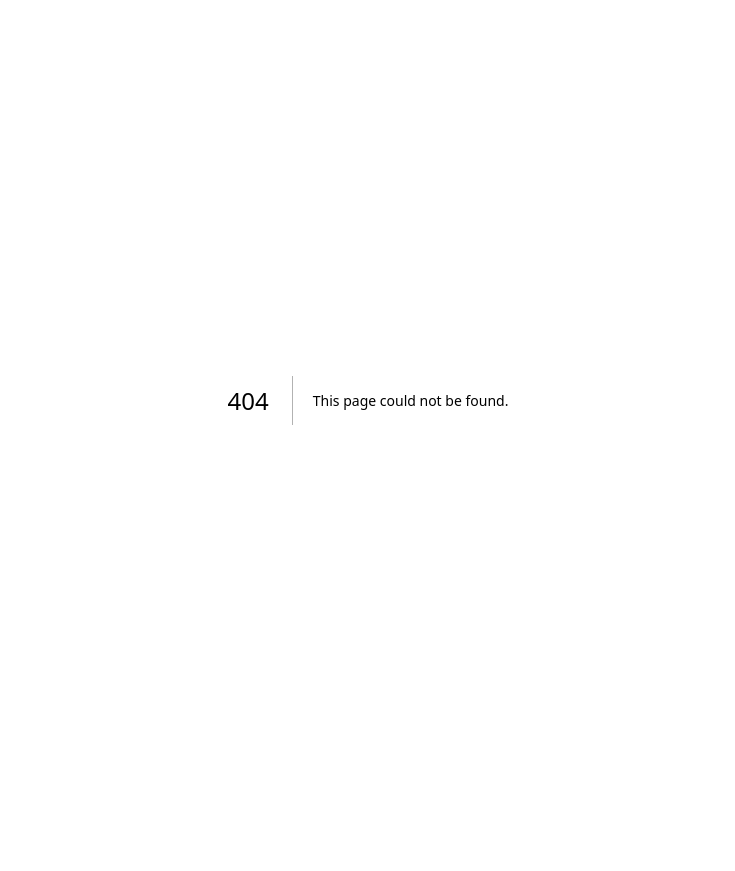
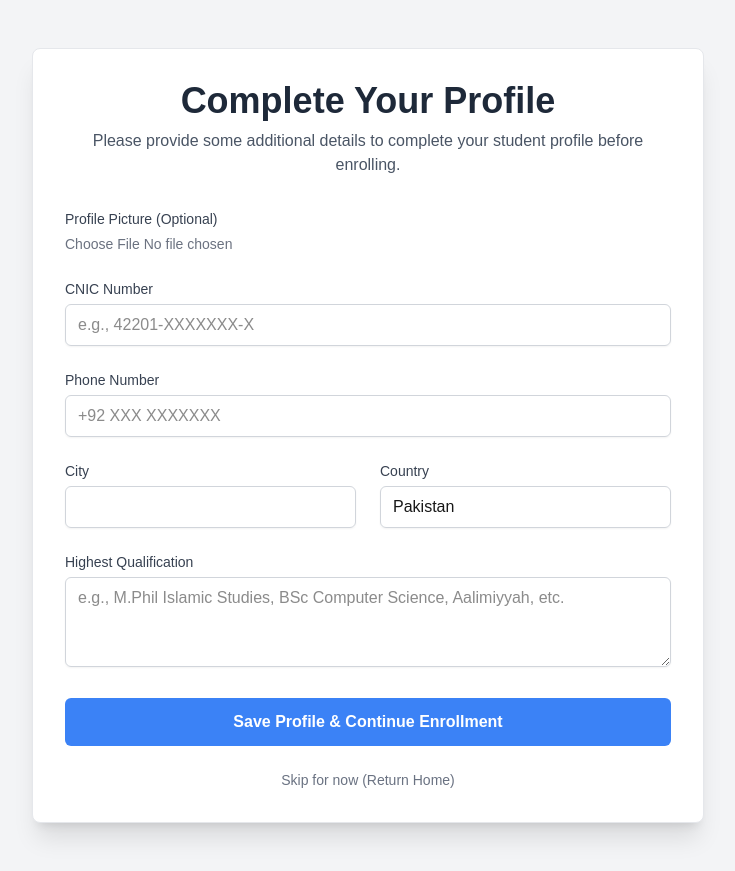
Before and after one commit to shafqatali2122/shaoor-institute-prototype, a Next.js app: page /complete-profile in a window 1280 px wide. Before the commit this address had no page. Shown: the whole page, without its empty margins (272-1007 px from the left). Before the commit the page ends 800 px from the top, so only its background shows below. Built offline with nearby package versions, Linux system fonts and the light colour scheme.

Commit message:
Fix duplicated code in checkout page

```diff
--- a/app/checkout/[slug]/page.js
+++ b/app/checkout/[slug]/page.js
@@ -15,6 +15,18 @@ export default function CheckoutPage({ params }) {
 
   return (
     <main className="flex min-h-screen flex-col items-center justify-center p-6 bg-gray-100">
+
+      {/* --- SIMULATION MESSAGE & LINK --- */}
+      <div className="w-full max-w-lg mb-4 p-4 bg-yellow-100 border-l-4 border-yellow-500 text-yellow-700">
+         <p className="font-bold">Prototype Note:</p>
+         <p>In a real application, if this was your first enrollment and your profile was incomplete, you would be automatically redirected to fill out your details first.</p>
+         <Link href="/complete-profile" className="font-semibold underline hover:text-yellow-800">
+           Click here to view the 'Complete Profile' form.
+         </Link>
+      </div>
+      {/* --- END SIMULATION MESSAGE --- */}
+
+      {/* Main Confirmation Box */}
       <div className="w-full max-w-lg bg-white p-10 rounded-lg shadow-xl border border-gray-200 text-center">
 
         {/* Success Icon */}
--- /dev/null
+++ b/app/complete-profile/page.js
@@ -0,0 +1,76 @@
+// app/complete-profile/page.js
+"use client"; // Needs client interactivity for form
+
+import Link from 'next/link';
+
+export default function CompleteProfilePage() {
+  return (
+    <main className="flex min-h-screen flex-col items-center p-6 md:p-12 bg-gray-100">
+      <div className="w-full max-w-2xl bg-white p-8 rounded-lg shadow-xl border border-gray-200">
+
+        <header className="text-center mb-8">
+          <h1 className="text-4xl font-bold text-gray-800">Complete Your Profile</h1>
+          <p className="text-gray-600 mt-2">Please provide some additional details to complete your student profile before enrolling.</p>
+        </header>
+
+        <form className="space-y-6">
+          {/* Profile Picture Upload */}
+          <div>
+            <label htmlFor="profile-picture" className="input-label">Profile Picture (Optional)</label>
+            <input id="profile-picture" type="file" accept="image/*" className="input-file"/>
+          </div>
+
+          {/* CNIC Number */}
+          <div>
+            <label htmlFor="cnic" className="input-label">CNIC Number</label>
+            <input type="text" id="cnic" placeholder="e.g., 42201-XXXXXXX-X" className="input-field" required />
+          </div>
+
+          {/* Phone Number */}
+          <div>
+            <label htmlFor="phone" className="input-label">Phone Number</label>
+            <input type="tel" id="phone" placeholder="+92 XXX XXXXXXX" className="input-field" required />
+          </div>
+
+          {/* City & Country */}
+          <div className="grid grid-cols-1 md:grid-cols-2 gap-6">
+            <div>
+              <label htmlFor="city" className="input-label">City</label>
+              <input type="text" id="city" className="input-field" required />
+            </div>
+            <div>
+              <label htmlFor="country" className="input-label">Country</label>
+              <input type="text" id="country" defaultValue="Pakistan" className="input-field" required />
+            </div>
+          </div>
+
+          {/* Qualifications */}
+          <div>
+            <label htmlFor="qualifications" className="input-label">Highest Qualification</label>
+            <textarea id="qualifications" rows="3" placeholder="e.g., M.Phil Islamic Studies, BSc Computer Science, Aalimiyyah, etc." className="input-field" required></textarea>
+          </div>
+
+          {/* Submit Button */}
+          <button type="submit" className="button-primary w-full">Save Profile & Continue Enrollment</button>
+        </form>
+
+        {/* Link back if needed */}
+        <div className="mt-6 text-center text-sm">
+          <Link href="/" className="text-gray-500 hover:underline">
+            Skip for now (Return Home)
+          </Link>
+        </div>
+      </div>
+
+       {/* Helper CSS */}
+       <style jsx>{`
+        .input-label { display: block; margin-bottom: 0.25rem; font-size: 0.875rem; font-weight: 500; color: #374151; }
+        .input-field { padding: 0.5rem 0.75rem; border: 1px solid #d1d5db; border-radius: 0.375rem; box-shadow: 0 1px 2px 0 rgba(0, 0, 0, 0.05); width: 100%; }
+        .input-field:focus { outline: none; border-color: #3b82f6; box-shadow: 0 0 0 1px #3b82f6; }
+        .input-file { margin-top: 0.25rem; display: block; width: 100%; font-size: 0.875rem; color: #6b7280; file:mr-4 file:py-2 file:px-4 file:rounded-full file:border-0 file:text-sm file:font-semibold file:bg-blue-100 file:text-blue-700 hover:file:bg-blue-200; }
+        .button-primary { background-color: #3b82f6; color: white; font-weight: 600; padding: 0.75rem; border-radius: 0.375rem; }
+        .button-primary:hover { background-color: #2563eb; }
+      `}</style>
+    </main>
+  );
+}
```
